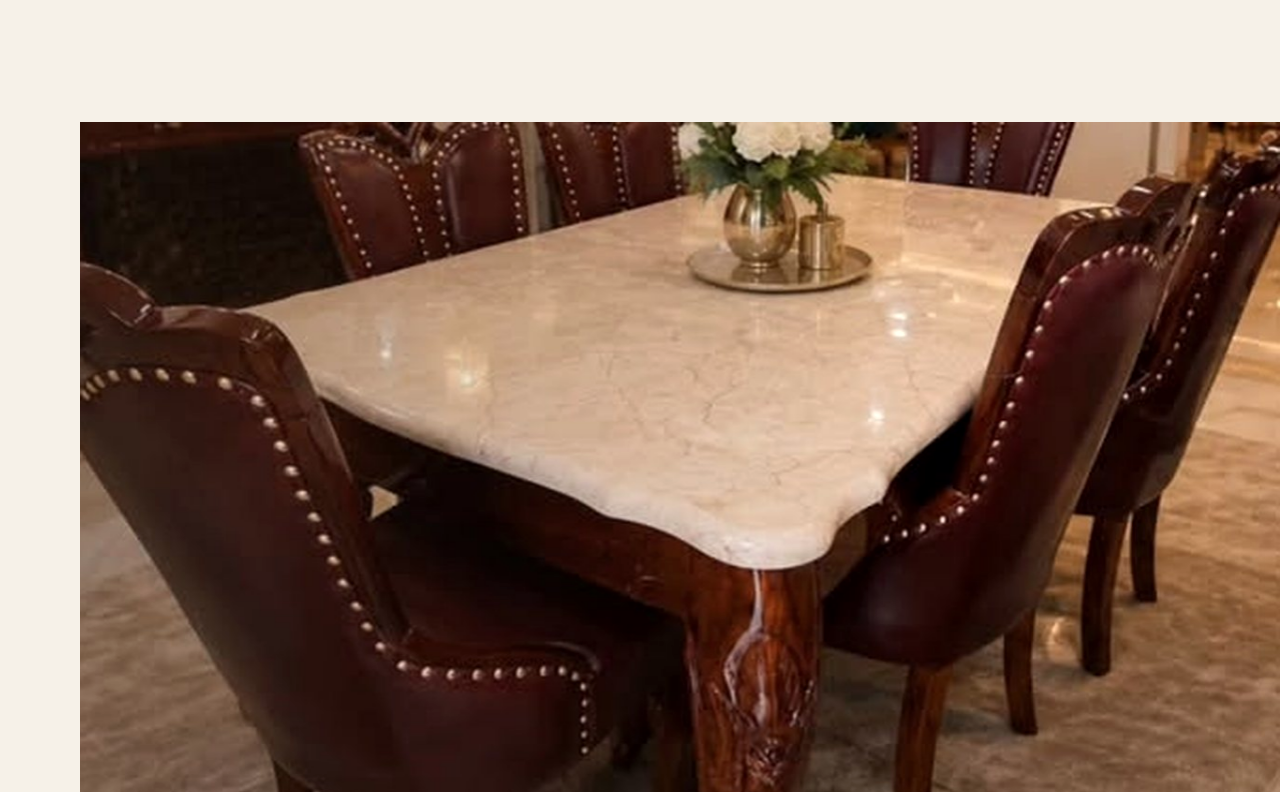
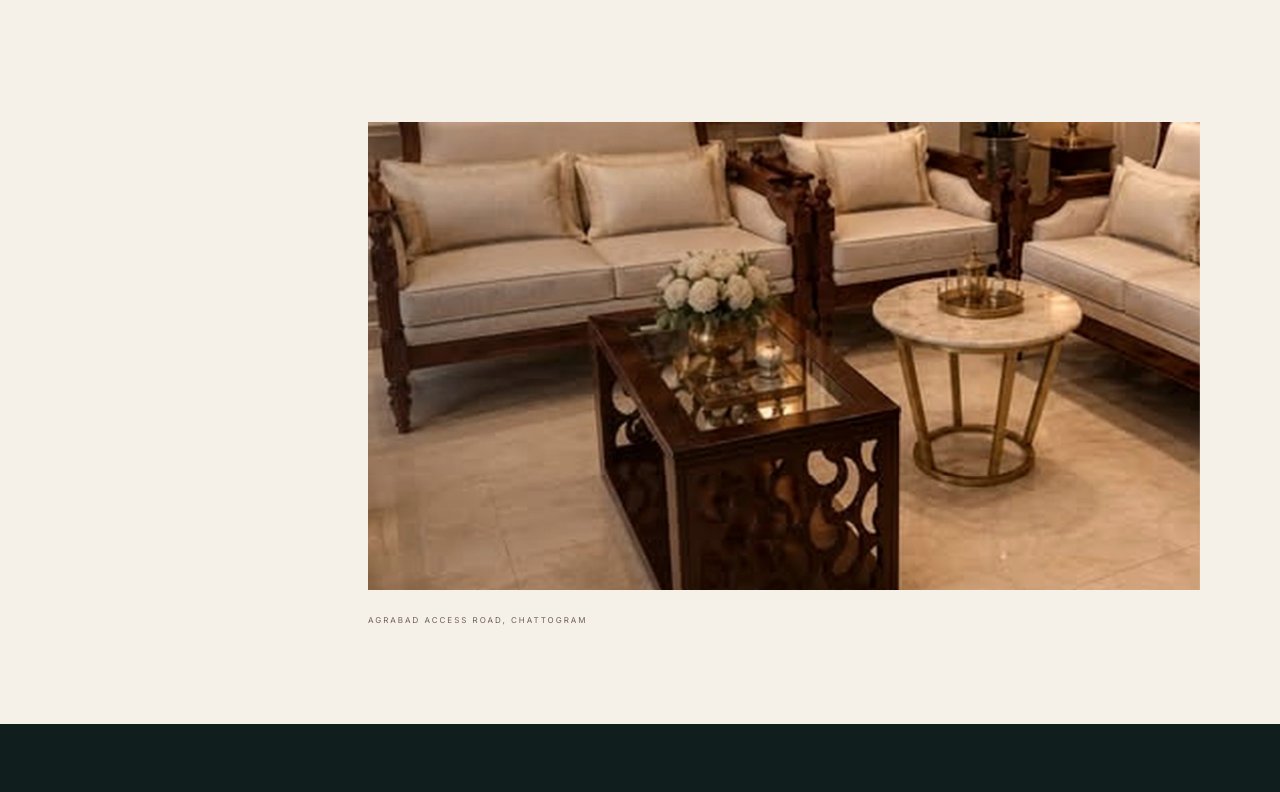
Before and after one commit to A-K-M-Asifuzzaman/Hackathon, a Next.js app: page / in a window 1280 px wide. Shown: the part 1308-2100 px from the top of the page. Built offline with nearby package versions, Linux system fonts and the light colour scheme.

Commit message:
rein in the studio image and use a wider showroom frame

```diff
--- a/components/sections/Intro.tsx
+++ b/components/sections/Intro.tsx
@@ -33,19 +33,19 @@ export function Intro() {
         </div>
       </Container>
 
-      <div id="showroom" className="mt-20 md:mt-28 lg:mt-32">
-        <Reveal>
-          <div className="pl-[var(--gutter)] lg:pl-[max(calc((100vw-1280px)/2+80px),80px)]">
+      <Container as="div" className="mt-20 md:mt-28 lg:mt-32">
+        <div id="showroom" className="grid grid-cols-1 lg:grid-cols-12 lg:gap-x-8">
+          <Reveal className="lg:col-span-9 lg:col-start-4">
             <FigureImage
               src={intro.image.src}
               alt={intro.image.alt}
-              ratio="3/2"
-              sizes="(max-width: 768px) 92vw, 88vw"
+              ratio="16/9"
+              sizes="(max-width: 1024px) 92vw, 940px"
             />
             <p className="caption mt-5 text-cocoa/72">{intro.image.caption}</p>
-          </div>
-        </Reveal>
-      </div>
+          </Reveal>
+        </div>
+      </Container>
     </section>
   );
 }
--- a/lib/content.ts
+++ b/lib/content.ts
@@ -42,7 +42,7 @@ export const intro = {
   link: { label: "See our collections", href: "#collections" },
   image: {
     src: "/images/showroom-wide.jpg",
-    alt: "Marble-topped dining table with high-backed leather chairs on the Heaven Furniture Mart showroom floor",
+    alt: "A hand-carved sofa set with a glass-topped coffee table and marble side table on the Heaven Furniture Mart showroom floor",
     caption: "Agrabad Access Road, Chattogram",
   },
 } as const;
```
Also changed, not shown: public/images/showroom-wide.jpg.
